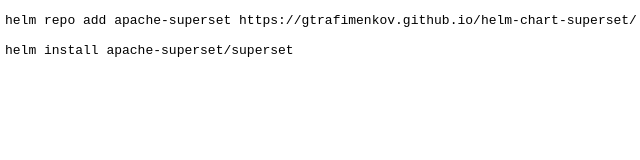
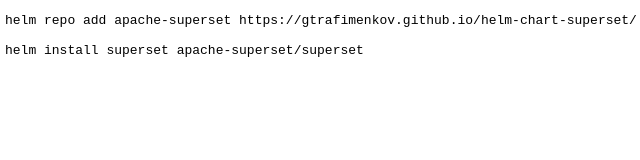
Before and after one commit to gtrafimenkov/helm-chart-superset, a plain HTML site: page index.html in a window 1280 px wide. Shown: the full height of the page, 3-643 px from the left. Drawn offline with Linux system fonts and the light colour scheme.

Commit message:
Update installation instructions

```diff
--- a/index.html
+++ b/index.html
@@ -6,7 +6,7 @@
 <pre>
 helm repo add apache-superset https://gtrafimenkov.github.io/helm-chart-superset/
 
-helm install apache-superset/superset
+helm install superset apache-superset/superset
 </pre>
 
 </body>
```
